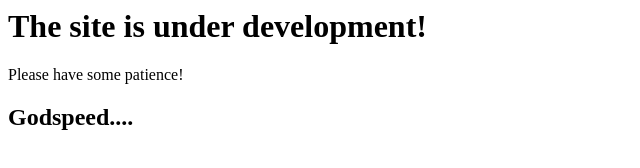
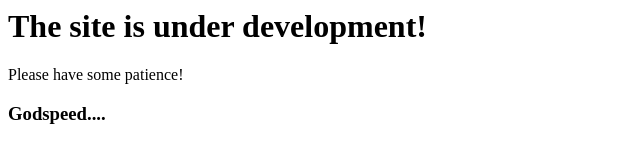
Before and after one commit to iamfalln1/iamfalln1.github.io, a plain HTML site: page index.html in a window 1280 px wide. Shown: the whole page, without its empty margins (0-640 px from the left). Drawn offline with Linux system fonts and the light colour scheme.

Commit message:
changes in index.html

```diff
--- a/index.html
+++ b/index.html
@@ -8,6 +8,6 @@
     <body>
         <h1>The site is under development!</h1>
         <p>Please have some patience!</p>
-        <h2>Godspeed....</h2>
+        <h3>Godspeed....</h3>
     </body>
 </html>
```
